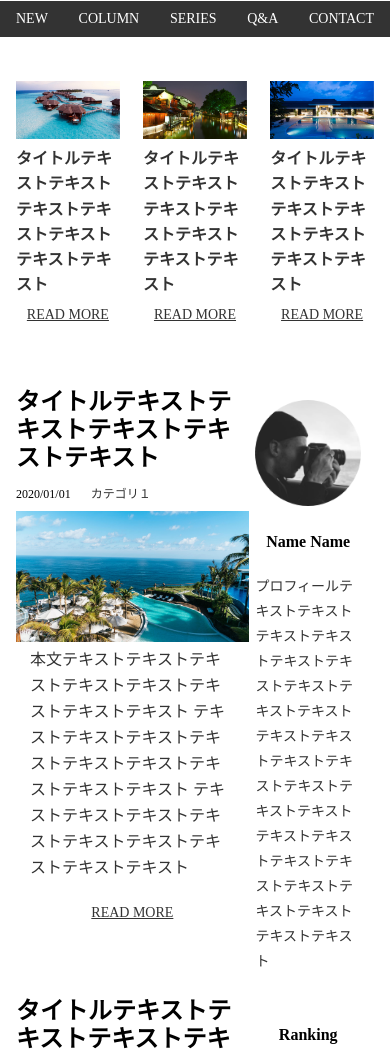
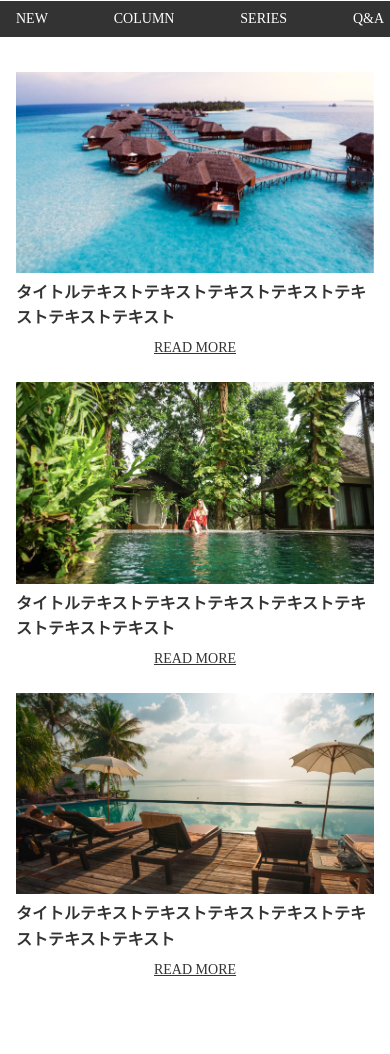
Before and after one commit to yasuta773/blog-mac, a plain HTML site: page index.html in a window 390 px wide. Shown: the part 59-1113 px from the top of the page. Drawn offline with Linux system fonts and the light colour scheme.

Commit message:
sp-rayout

```diff
--- a/css/style.css
+++ b/css/style.css
@@ -7,6 +7,7 @@ html{
 
 img{
     max-width: 100%;
+    width: 100%;
     vertical-align: bottom;
 }
 
@@ -49,6 +50,12 @@ li{
 .header-title{
     padding: 16px 0;
 }
+
+@media screen and (max-width: 750px) {
+    header .container{
+        padding-left: 22px;
+    }
+}
 /* headerここまで */
 
 /* menu-wrapperここから */
@@ -69,6 +76,16 @@ li{
     color: #FFF;
     text-decoration: none;
 }
+
+@media screen and (max-width: 750px) {
+    .menu-wrapper .container{
+        padding-right: 6px;
+    }
+
+    .menu-contents li:last-of-type{
+        display: none;
+    }
+}
 /* menu-wrapperここまで */
 
 /* pickup-wrapperここから */
@@ -86,10 +103,45 @@ li{
     margin-right: 23.3px;
 }
 
+.pickup2-sp,
+.pickup3-sp{
+    display: none;
+}
+
 .pickup-wrapper p{
     font-weight: bold;
     line-height: calc(22 / 14);
     margin: 7px 0 10px 0;
+}
+
+@media screen and (max-width: 750px){
+    .pickup-wrapper .container{
+        margin-top: 35px;
+    }
+
+    .pickup-wrapper .flex-wrapper1{
+        display: block;
+    }
+
+    .pickup-1,
+    .pickup-2{
+        margin-bottom: 26px;
+        margin-right: 0;
+    }
+
+    .pickup1-pc{
+        display: block;
+    }
+
+    .pickup2-pc,
+    .pickup3-pc{
+        display: none;
+    }
+
+    .pickup2-sp,
+    .pickup3-sp{
+        display: block;
+    }
 }
 /* pickup-wrapperここまで */
 
@@ -112,7 +164,6 @@ li{
     font-size: 2.4rem;
     font-weight: bold;
     line-height: calc(28 / 24);
-
 }
 
 .main-info{
@@ -141,6 +192,40 @@ li{
 .main-3{
     margin-top: 76px;
 }
+
+@media screen and (max-width: 750px){
+    .maincontents-wrapper .container{
+        margin-top: 89px;
+        margin-bottom: 118px;
+    }
+
+    .flex-wrapper2{
+        display: block;
+    }
+
+    .main-wrapper{
+        width: initial;
+    }
+
+    .main-wrapper h2{
+        line-height: calc(40 / 24);
+    }
+
+    .main-info{
+        margin-top: 6px;
+    }
+
+    .main-wrapper p{
+        width: calc(283 / 375 * 100%);
+        margin-bottom: 22px;
+        line-height: calc(27 / 16);
+    }
+
+    .main-2,
+    .main-3{
+        margin-top: 81px;
+    }
+}
 /* main-wrapperここまで */
 
 /* ------sidebarここから------ */
@@ -158,12 +243,23 @@ li{
 .sidebar p{
 font-size: 1.4rem;
 }
+
+@media screen and (max-width: 750px){
+    .sidebar{
+        width: initial;
+        margin: 77px 0 56px 0;
+    }
+}
 /* sidebar共通ここまで */
 
 /* name-wrapperここまで */
 .aside-image{
     text-align: center;
     margin-bottom: 27px;
+}
+
+.name-wrapper img{
+    width: initial;
 }
 
 .name-wrapper h3{
@@ -174,6 +270,13 @@ font-size: 1.4rem;
     width: calc(341 / 354 * 100%);
     margin-bottom: 52px;
     line-height: calc(25 / 14);
+}
+
+@media screen and (max-width: 750px){
+    .name-wrapper p{
+        width: calc(368 / 375 * 100%);
+        margin-bottom: 54px;
+    }
 }
 /* name-wrapperここまで */
 
@@ -188,6 +291,16 @@ font-size: 1.4rem;
 
 .ranking-wrapper p:last-of-type{
     margin-bottom: 56px;
+}
+
+@media screen and (max-width: 750px){
+    .ranking-wrapper h3{
+        margin-bottom: 27px;
+    }
+
+    .ranking-wrapper p{
+        margin-bottom: 27px;
+    }
 }
 /* ranking-wrapperここまで */
 
@@ -308,4 +421,43 @@ footer{
 .footer-end p{
     font-size: 1.2rem;
 }
+
+@media screen and (max-width: 750px){
+    .flex-wrapper3{
+        display: block;
+        padding-top: 48px;
+    }
+
+    .about-contents{
+        width: initial;
+        margin-right: 0;
+    }
+
+    .contact > li{
+        margin-bottom: -2px;
+    }
+
+    .footer-menu{
+        width: initial;
+        margin-top: 46px;
+        margin-bottom: 27px;
+        margin-right: 0;
+    }
+
+    .footer-menu h3{
+        margin-bottom: 28px;
+    }
+
+    .twitter-contents{
+        width: initial;
+    }
+
+    .twitter-contents h3{
+        margin-bottom: 29px;
+    }
+
+    .footer-end{
+        padding-top: 87px;
+    }
+}
 /* footerここまで */
--- a/index.html
+++ b/index.html
@@ -32,21 +32,33 @@
             <div class="container">
                 <div class="flex-wrapper1">
                     <div class="pickup-1">
-                        <img src="/images/pickup1.png" alt="pickup1">
+                        <div class="pickup1-pc">
+                            <img src="/images/pickup1.png" alt="pickup1">
+                        </div>
                         <p>タイトルテキストテキストテキストテキストテキストテキストテキスト</p>
                         <div class="readmore">
                             <a href="">READ MORE</a>
                         </div>
                     </div>
                     <div class="pickup-2">
-                        <img src="/images/pickup2.png" alt="pickup2">
+                        <div class="pickup2-pc">
+                            <img src="/images/pickup2.png" alt="pickup2">
+                        </div>
+                        <div class="pickup2-sp">
+                            <img src="/images/main2.png" alt="pickup2">
+                        </div>
                         <p>タイトルテキストテキストテキストテキストテキストテキストテキスト</p>
                         <div class="readmore">
                             <a href="">READ MORE</a>
                         </div>
                     </div>
                     <div class="pickup-3">
-                        <img src="/images/pickup3.png" alt="pickup3">
+                        <div class="pickup3-pc">
+                            <img src="/images/pickup3.png" alt="pickup3">
+                        </div>
+                        <div class="pickup3-sp">
+                            <img src="/images/main3.png" alt="pickup3">
+                        </div>
                         <p>タイトルテキストテキストテキストテキストテキストテキストテキスト</p>
                         <div class="readmore">
                             <a href="">READ MORE</a>
```
Also changed, not shown: images/pickup1-sp.png (added).
